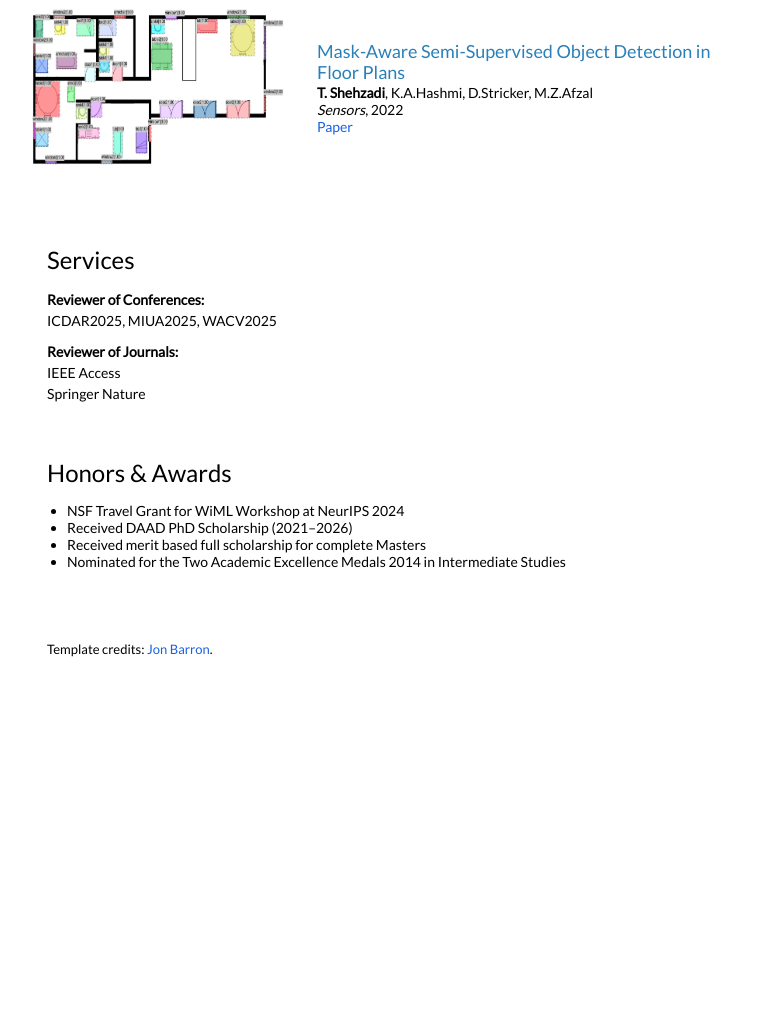
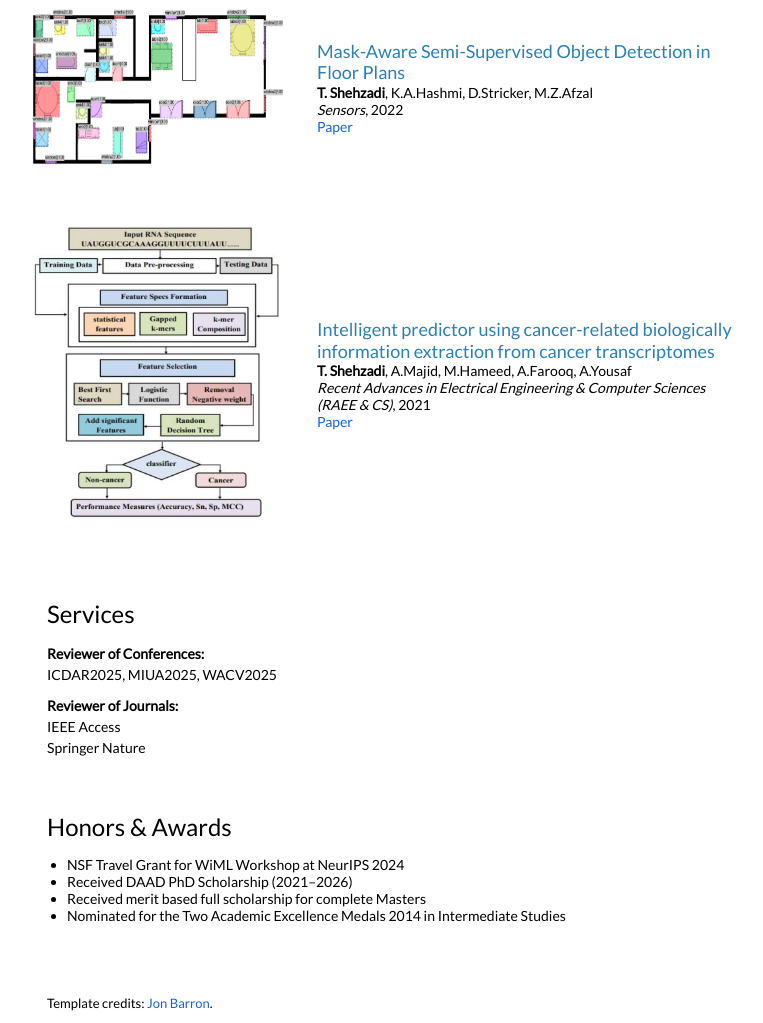
Before and after one commit to tahirashehzadi/TahiraShehzadi.github.io, a plain HTML site: page index.html in a window 1280 px wide. Shown: the part 4485-5508 px from the top of the page, without its empty margins (253-1016 px from the left). Before the commit the page ends 5229 px from the top, so only its background shows below. Drawn offline with Linux system fonts and the light colour scheme.

Commit message:
Add cancer prediction paper details to index.html
Added a new section with a table for a cancer prediction paper.

```diff
--- a/index.html
+++ b/index.html
@@ -382,6 +382,25 @@
                 </div>
 
 
+                <div class="paper">
+                  <table>
+                    <tr>
+                      <td>
+                        <img src="figures/Cancer-Pred.png" alt="Cancer-Pred">
+                      </td>
+                      <td>
+                        <papertitle>Intelligent predictor using cancer-related biologically information extraction from cancer transcriptomes</papertitle>
+                        <strong>T. Shehzadi</strong>, A.Majid, M.Hameed, A.Farooq, A.Yousaf
+                        <br>
+                        <em>Recent Advances in Electrical Engineering & Computer Sciences (RAEE & CS)</em>, 2021
+                        <br>
+                        <a href="https://ieeexplore.ieee.org/document/9265692">Paper</a>
+                      </td>
+                    </tr>
+                  </table>
+                </div>
+
+
 
 
 
```
